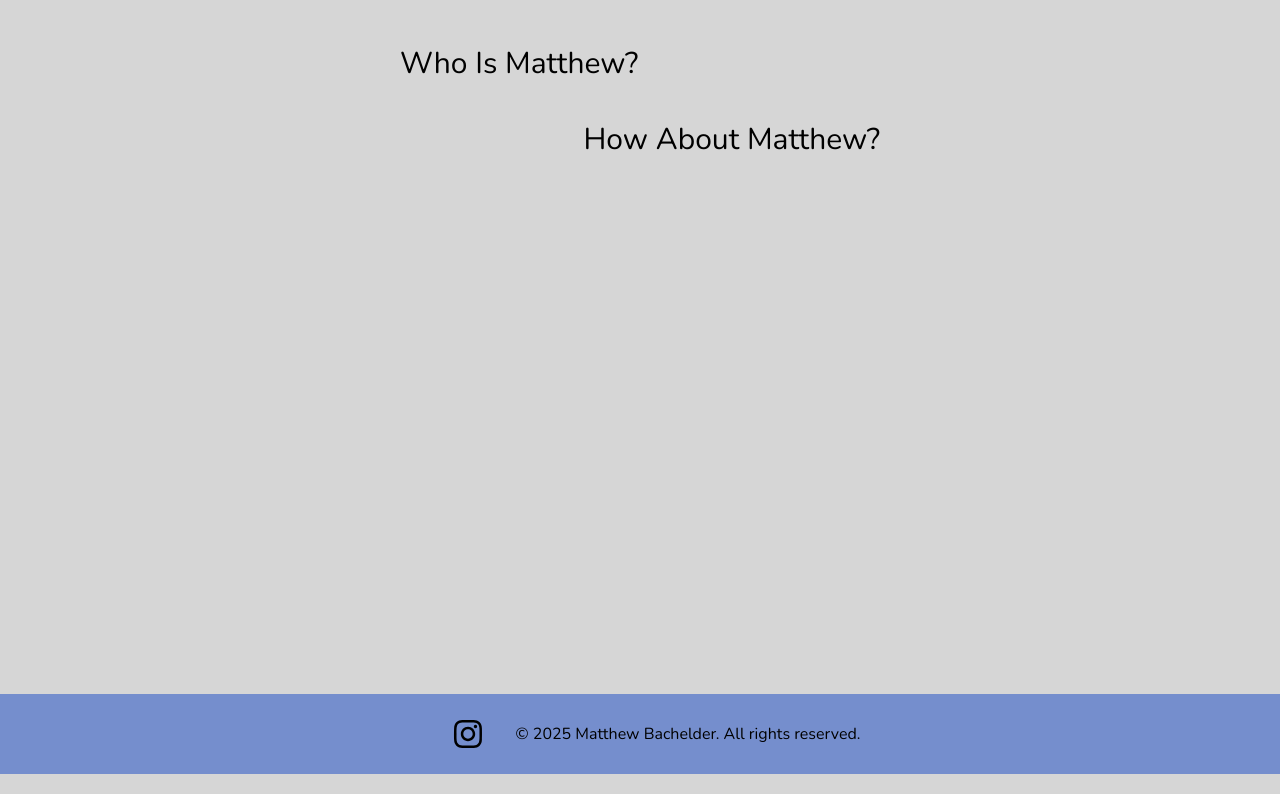
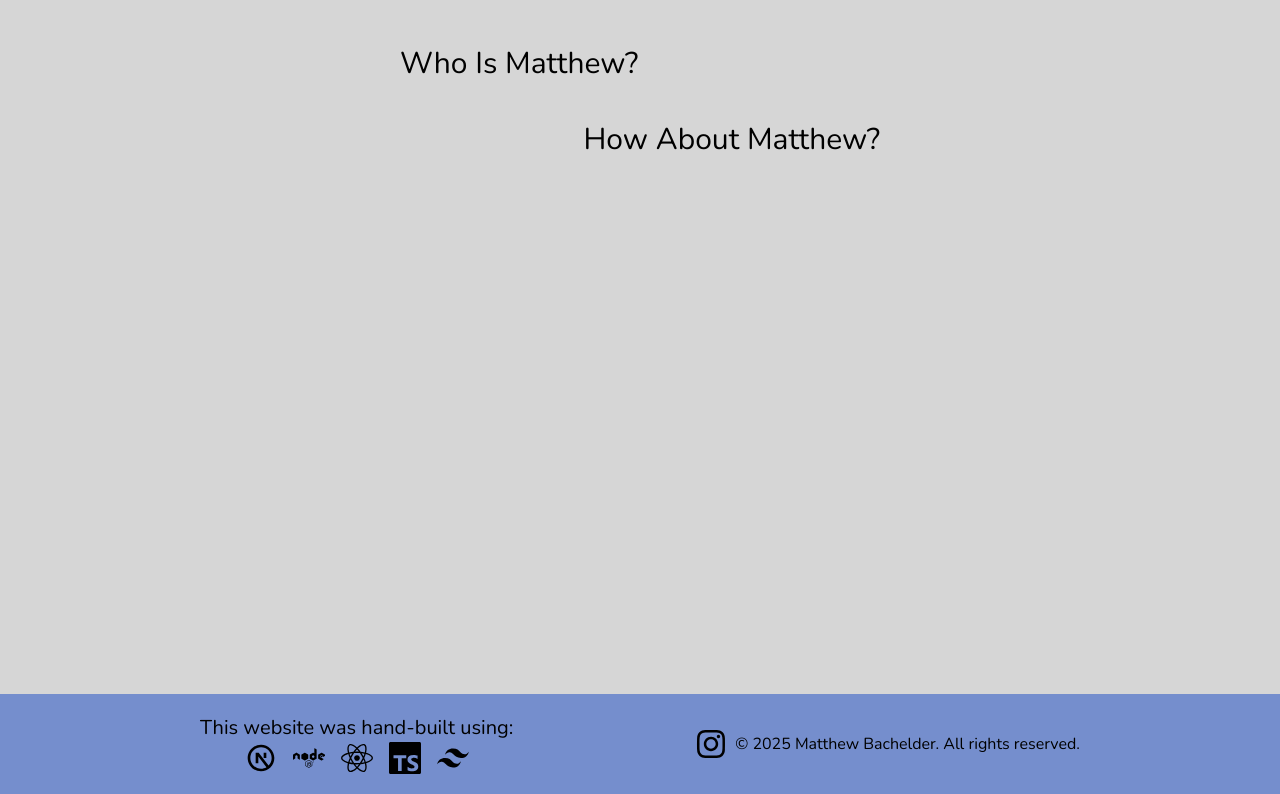
Before and after one commit to mbachel/personal-website, a Next.js app: page / in a window 1280 px wide. Shown: the part 882-1676 px from the top of the page. Built offline with nearby package versions, Linux system fonts and the light colour scheme.

Commit message:
feat: updating footer

```diff
--- a/src/components/Footer.tsx
+++ b/src/components/Footer.tsx
@@ -1,24 +1,87 @@
 import Link from "next/link";
-import { FaInstagram } from "react-icons/fa";
+import {
+    FaInstagram,
+    FaNode,
+    FaReact,
+} from "react-icons/fa";
+import {
+    RiNextjsLine,
+    RiTailwindCssFill
+} from "react-icons/ri";
+import { SiTypescript } from "react-icons/si";
+
 
 export default function Footer() {
     return (
-        <footer className="flex font-inter items-center justify-center h-fit">
-            <div className="p-6">
+        <footer className="flex flex-row font-inter items-center text-center justify-between h-fit p-5 px-50">
+            <section className="self-start">
+                <h2 className="text-xl">This website was hand-built using:</h2>
                 <Link
-                    href="https://www.instagram.com/matty.c.b02/"
-                    title="Instagram"
+                    href="https://nextjs.org/"
+                    title="Next.js"
                     rel="noopener noreferrer"
                     target="_blank">
-                    <FaInstagram
+                    <RiNextjsLine
                         size={32}
                         className="inline-block mx-2"
                     />
                 </Link>
-            </div>
-            <p>
-                © 2025 Matthew Bachelder. All rights reserved.
-            </p>
+                <Link
+                    href="https://nodejs.org/"
+                    title="Node.js"
+                    rel="noopener noreferrer"
+                    target="_blank">
+                    <FaNode
+                        size={32}
+                        className="inline-block mx-2"
+                    />
+                </Link>
+                <Link
+                    href="https://react.dev/"
+                    title="React"
+                    rel="noopener noreferrer"
+                    target="_blank">
+                    <FaReact
+                        size={32}
+                        className="inline-block mx-2"
+                    />
+                </Link>
+                <Link
+                    href="https://www.typescriptlang.org/"
+                    title="TypeScript"
+                    rel="noopener noreferrer"
+                    target="_blank">
+                    <SiTypescript
+                        size={32}
+                        className="inline-block mx-2"
+                    />
+                </Link>
+                <Link
+                    href="https://tailwindcss.com/"
+                    title="Tailwind CSS"
+                    rel="noopener noreferrer"
+                    target="_blank">
+                    <RiTailwindCssFill
+                        size={32}
+                        className="inline-block mx-2"
+                    />
+                </Link>
+            </section>
+            <section className="flex items-center ">
+                <p className="flex items-center justify-center">
+                    <Link
+                        href="https://www.instagram.com/matty.c.b02/"
+                        title="Instagram"
+                        rel="noopener noreferrer"
+                        target="_blank">
+                        <FaInstagram
+                            size={32}
+                            className="inline-block mx-2"
+                        />
+                    </Link>
+                    © 2025 Matthew Bachelder. All rights reserved.
+                </p>
+            </section>
         </footer>
     );
 }
```
